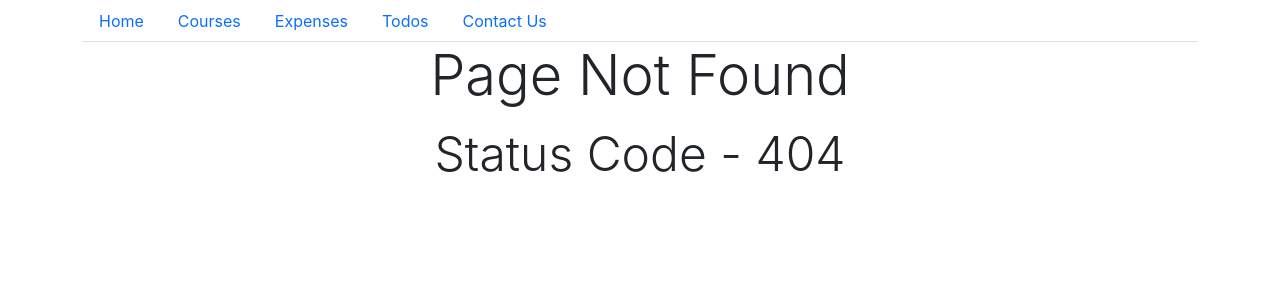
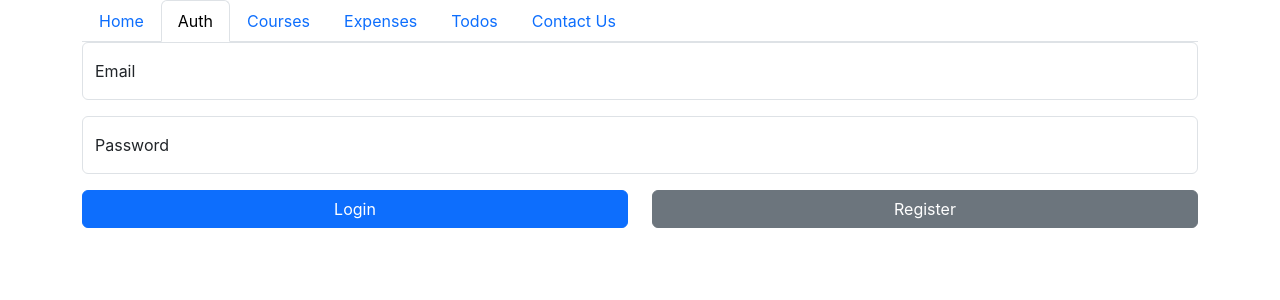
Before and after one commit to synergy2411/dec-24-react, a React (Create React App) app: page /auth in a window 1280 px wide. Before the commit this address had no page. Shown: the top 300 px of the page. Built offline with nearby package versions, Linux system fonts and the light colour scheme.

Commit message:
user created

```diff
--- a/package.json
+++ b/package.json
@@ -6,6 +6,7 @@
     "@reduxjs/toolkit": "^2.5.0",
     "bootstrap": "^5.3.3",
     "cra-template": "1.2.0",
+    "firebase": "^11.1.0",
     "react": "^19.0.0",
     "react-dom": "^19.0.0",
     "react-redux": "^9.2.0",
--- a/src/components/MainNavigation/MainNavigation.jsx
+++ b/src/components/MainNavigation/MainNavigation.jsx
@@ -8,6 +8,11 @@ function MainNavigation() {
           <li className="nav-item">
             <NavLink to="/" className="nav-link">
               Home
+            </NavLink>
+          </li>
+          <li className="nav-item">
+            <NavLink to="/auth" className="nav-link">
+              Auth
             </NavLink>
           </li>
           <li className="nav-item">
--- /dev/null
+++ b/src/pages/auth/auth-page.jsx
@@ -0,0 +1,84 @@
+import { useDispatch, useSelector } from "react-redux";
+import { userRegistration } from "../../store/auth/auth-slice";
+import { useRef } from "react";
+
+function AuthPage() {
+  const usernameInputRef = useRef();
+  const passwordInputRef = useRef();
+
+  const dispatch = useDispatch();
+
+  const { isLoading, errorMessage, message } = useSelector(
+    (store) => store.authReducer
+  );
+
+  const submitHandler = (e) => {
+    e.preventDefault();
+  };
+  return (
+    <form onSubmit={submitHandler}>
+      {errorMessage && <p>{errorMessage}</p>}
+      {message && <p>{message}</p>}
+
+      {/* username */}
+      <div className="form-floating mb-3">
+        <input
+          type="text"
+          className="form-control"
+          name="username"
+          id="username"
+          placeholder=""
+          ref={usernameInputRef}
+        />
+        <label htmlFor="username">Email</label>
+      </div>
+
+      {/* password */}
+      <div className="form-floating mb-3">
+        <input
+          type="password"
+          className="form-control"
+          name="password"
+          id="password"
+          placeholder=""
+          ref={passwordInputRef}
+        />
+        <label htmlFor="password">Password</label>
+      </div>
+      {/* button */}
+      <div className="row">
+        <div className="col">
+          <div className="d-grid">
+            <button
+              disabled={isLoading}
+              className="btn btn-primary"
+              type="submit"
+            >
+              Login
+            </button>
+          </div>
+        </div>
+        <div className="col">
+          <div className="d-grid">
+            <button
+              className="btn btn-secondary"
+              disabled={isLoading}
+              onClick={() =>
+                dispatch(
+                  userRegistration({
+                    email: usernameInputRef.current.value,
+                    password: passwordInputRef.current.value,
+                  })
+                )
+              }
+            >
+              Register
+            </button>
+          </div>
+        </div>
+      </div>
+    </form>
+  );
+}
+
+export default AuthPage;
--- a/src/router/app-routes.js
+++ b/src/router/app-routes.js
@@ -13,6 +13,7 @@ import ContactUsPage from "../pages/contact/contact";
 import ErrorPage from "../pages/error/error-page";
 import NotFoundPage from "../pages/not-found/page-not-found";
 import TodoPage from "../pages/todo/todo";
+import AuthPage from "../pages/auth/auth-page";
 
 const router = createBrowserRouter([
   {
@@ -62,6 +63,10 @@ const router = createBrowserRouter([
         element: <TodoPage />,
       },
       {
+        path: "/auth",
+        element: <AuthPage />,
+      },
+      {
         path: "/contact",
         element: <ContactUsPage />,
       },
--- /dev/null
+++ b/src/store/auth/auth-slice.js
@@ -0,0 +1,59 @@
+import { createSlice, createAsyncThunk } from "@reduxjs/toolkit";
+import { initializeApp } from "firebase/app";
+import { getAuth, createUserWithEmailAndPassword } from "firebase/auth";
+
+const firebaseApp = initializeApp({
+  apiKey: "AIzaSyC4PWNi84qnvNvJqcdJ48A1Z-FRFhDWkRU",
+  authDomain: "sk-react-dec-24.firebaseapp.com",
+});
+
+const auth = getAuth(firebaseApp);
+
+export const userRegistration = createAsyncThunk(
+  "auth/user-registration",
+  async ({ email, password }, { rejectWithValue }) => {
+    try {
+      const userCredentials = await createUserWithEmailAndPassword(
+        auth,
+        email,
+        password
+      );
+      if (userCredentials.user) {
+        return "User created successfully.";
+      }
+    } catch (err) {
+      return rejectWithValue("Unable to create the user");
+    }
+  }
+);
+
+const initialState = {
+  token: null,
+  isLoading: false,
+  errorMessage: null,
+  message: null,
+};
+
+const authSlice = createSlice({
+  name: "auth",
+  initialState,
+  extraReducers: (builder) => {
+    builder.addCase(userRegistration.pending, (state, action) => {
+      state.isLoading = true;
+    });
+    builder.addCase(userRegistration.fulfilled, (state, action) => {
+      console.log("FULFILLED : ", action);
+      state.isLoading = false;
+      state.message = action.payload;
+      state.errorMessage = null;
+    });
+    builder.addCase(userRegistration.rejected, (state, action) => {
+      state.isLoading = false;
+      state.errorMessage = action.payload;
+    });
+  },
+});
+
+const authReducer = authSlice.reducer;
+
+export default authReducer;
--- a/src/store/index.js
+++ b/src/store/index.js
@@ -1,9 +1,11 @@
 import { configureStore } from "@reduxjs/toolkit";
 import todoReducer from "./todo/todo-slice";
+import authReducer from "./auth/auth-slice";
 
 const store = configureStore({
   reducer: {
     todoReducer,
+    authReducer,
   },
 });
 
```
Also changed, not shown: refs/training_ref.md (+13 -0 lines), src/components/playground/auth.jsx (+17 -1 lines), 1 other file (tests, documents, lock files or other folders).
